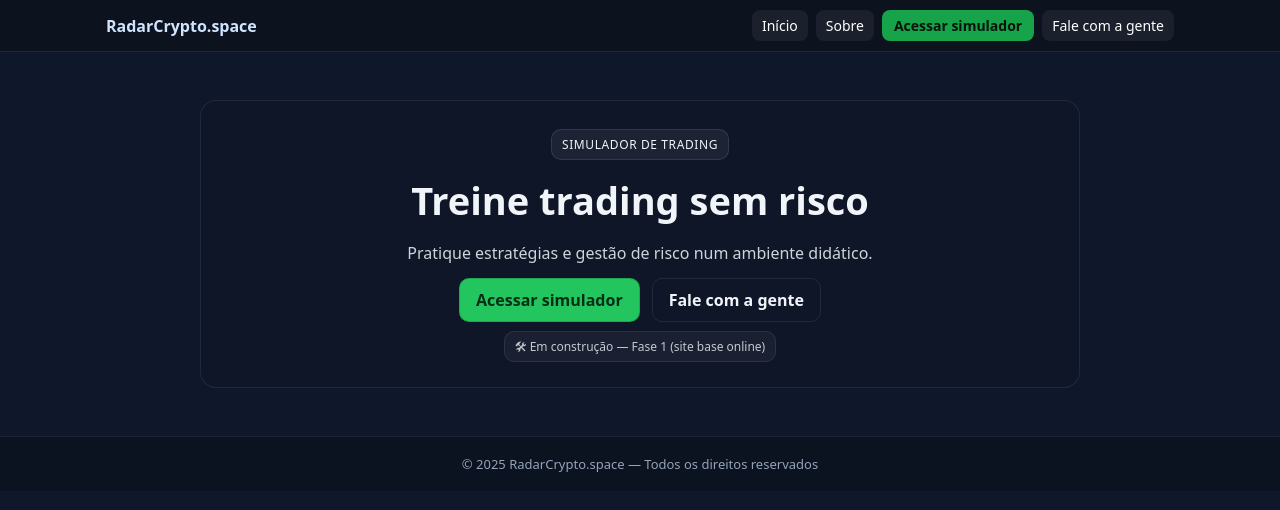
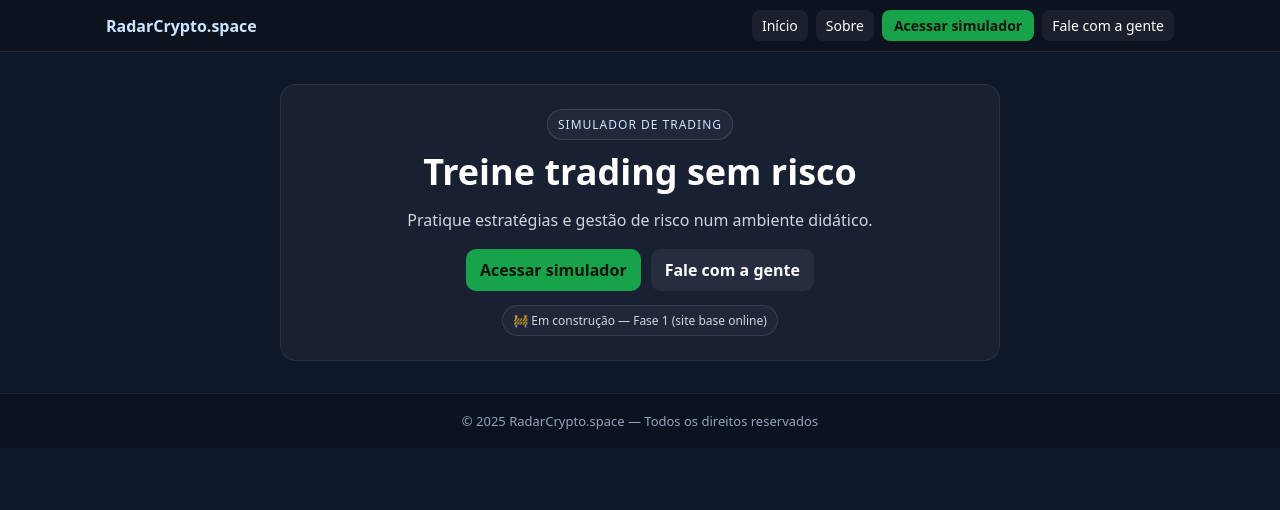
Before and after one commit to Ivanmonteiro-create/radarcripto.space, a Next.js app: page / in a window 1280 px wide. Shown: the top 510 px of the page. Built offline with nearby package versions, Linux system fonts and the light colour scheme.

Commit message:
Update index.js

```diff
--- a/pages/index.js
+++ b/pages/index.js
@@ -1,38 +1,102 @@
-import CTAButton from '@components/CTAButton';
+// /pages/index.js
+import Link from "next/link";
 
 export default function Home() {
-  const hero = {
-    maxWidth: 880,
-    margin: '48px auto',
-    padding: '28px 28px',
-    borderRadius: 16,
-    background: 'rgba(17,24,39,.45)',
-    border: '1px solid rgba(255,255,255,.08)',
-    textAlign: 'center',
-  };
-  const kbd = {
-    fontSize: 12, padding: '6px 10px', borderRadius: 10,
-    border: '1px solid rgba(255,255,255,.10)', background: 'rgba(255,255,255,.06)',
-    display: 'inline-block', marginBottom: 10, letterSpacing: .6,
-  };
-  const h1 = { fontSize: 38, margin: '4px 0 10px', fontWeight: 800 };
-  const sub = { opacity: .85, marginBottom: 14 };
-  const row = { display: 'flex', gap: 12, justifyContent: 'center', flexWrap: 'wrap' };
+  return (
+    <main style={{ maxWidth: 1100, margin: "32px auto", padding: "0 16px" }}>
+      <section
+        style={{
+          margin: "24px auto",
+          maxWidth: 720,
+          background: "rgba(255,255,255,0.04)",
+          border: "1px solid rgba(255,255,255,0.08)",
+          borderRadius: 16,
+          padding: 24,
+          textAlign: "center",
+        }}
+      >
+        <div
+          style={{
+            display: "inline-block",
+            padding: "6px 10px",
+            borderRadius: 999,
+            border: "1px solid rgba(255,255,255,0.12)",
+            background: "rgba(255,255,255,0.04)",
+            color: "#cfe5ff",
+            fontSize: 12,
+            letterSpacing: 1,
+            marginBottom: 10,
+          }}
+        >
+          SIMULADOR DE TRADING
+        </div>
 
-  return (
-    <section style={hero}>
-      <span style={kbd}>SIMULADOR DE TRADING</span>
-      <h1 style={h1}>Treine trading sem risco</h1>
-      <p style={sub}>Pratique estratégias e gestão de risco num ambiente didático.</p>
-      <div style={row}>
-        <CTAButton href="/simulador" variant="primary">Acessar simulador</CTAButton>
-        <CTAButton href="mailto:radar@radarcrypto.space" variant="ghost">Fale com a gente</CTAButton>
-      </div>
-      <div style={{ marginTop: 12 }}>
-        <span style={{ fontSize: 12, opacity: .8, padding: '6px 10px', borderRadius: 10, border: '1px solid rgba(255,255,255,.10)', background: 'rgba(255,255,255,.06)' }}>
-          🛠 Em construção — Fase 1 (site base online)
-        </span>
-      </div>
-    </section>
+        <h1
+          style={{
+            fontSize: 36,
+            lineHeight: 1.2,
+            margin: "0 0 8px 0",
+            color: "#ffffff",
+            fontWeight: 800,
+          }}
+        >
+          Treine trading sem risco
+        </h1>
+
+        <p style={{ opacity: 0.85, marginBottom: 18 }}>
+          Pratique estratégias e gestão de risco num ambiente didático.
+        </p>
+
+        <div
+          style={{
+            display: "flex",
+            gap: 10,
+            justifyContent: "center",
+            flexWrap: "wrap",
+          }}
+        >
+          <Link
+            href="/simulador"
+            style={{
+              padding: "10px 14px",
+              borderRadius: 10,
+              background: "#16a34a",
+              color: "#08130a",
+              fontWeight: 800,
+            }}
+          >
+            Acessar simulador
+          </Link>
+
+          <Link
+            href="/contato"
+            style={{
+              padding: "10px 14px",
+              borderRadius: 10,
+              background: "rgba(255,255,255,0.06)",
+              color: "#fff",
+              fontWeight: 600,
+            }}
+          >
+            Fale com a gente
+          </Link>
+        </div>
+
+        <div
+          style={{
+            marginTop: 14,
+            display: "inline-block",
+            padding: "6px 10px",
+            borderRadius: 999,
+            border: "1px solid rgba(255,255,255,0.12)",
+            background: "rgba(255,255,255,0.04)",
+            fontSize: 12,
+            opacity: 0.85,
+          }}
+        >
+          🚧 Em construção — Fase 1 (site base online)
+        </div>
+      </section>
+    </main>
   );
 }
```
